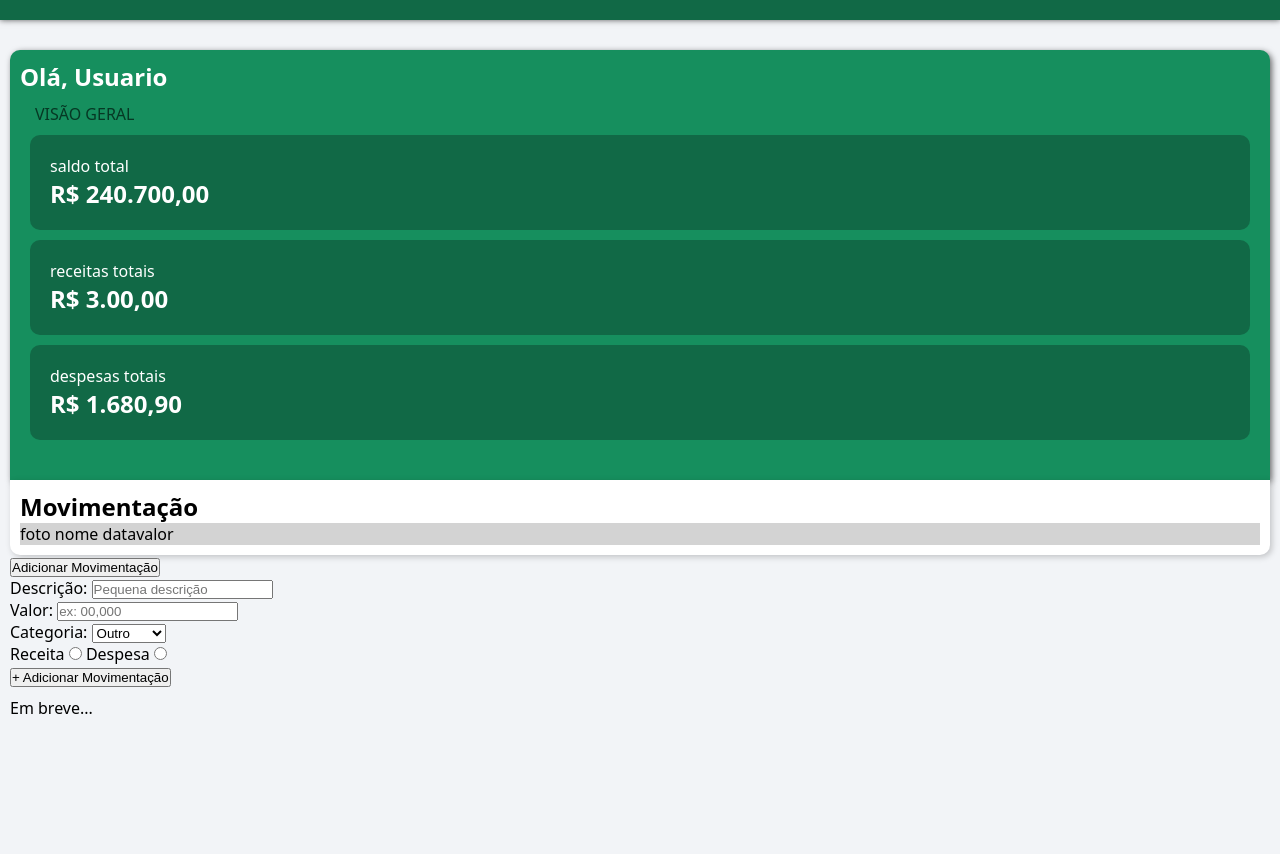
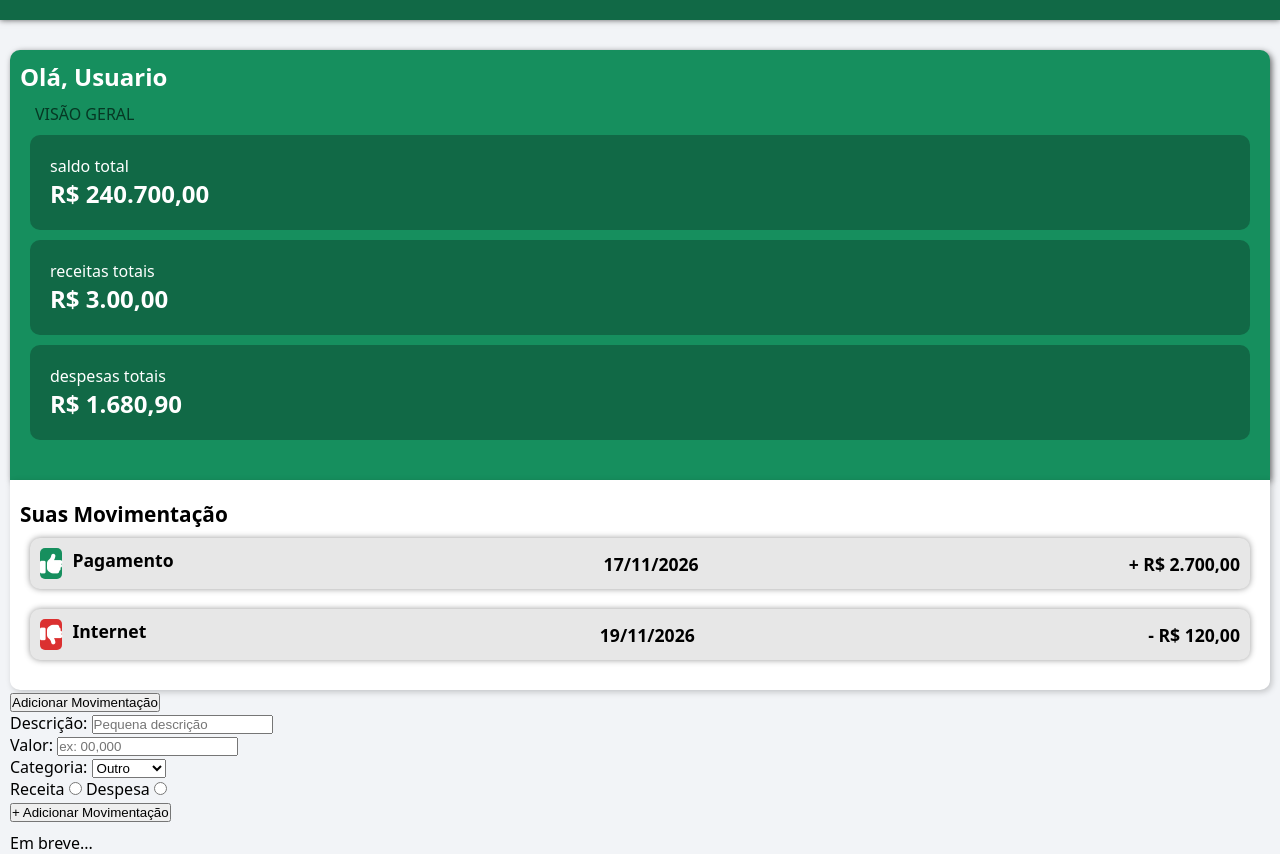
Before and after one commit to Khayofurquim15/MoneyFlow, a plain HTML site: page index.html in a window 1280 px wide. Shown: the part 80-934 px from the top of the page. Before the commit the page ends 800 px from the top, so only its background shows below. Drawn offline with Linux system fonts and the light colour scheme.

Commit message:
fazendo os movimentos

```diff
--- a/estilos/mobile.css
+++ b/estilos/mobile.css
@@ -91,14 +91,17 @@ section.info > div.saldo{
 
 div.saldo p{
     font-size: 1em;
-
 }
 
 section.movimentos{
     background-color: var(--cor-card) ;
     padding: 10px;
+    padding-top: 20px;
     border-radius: 0 0 10px 10px;
     box-shadow: 2px 2px 6px rgba(0, 0, 0, 0.205);
+}
+section.movimentos h2{
+    font-size: 1.3em;
 }
 
 #listaMov{
@@ -106,14 +109,41 @@ section.movimentos{
     list-style-position: inside;
 }
 #listaMov > li{
-    background-color: lightgrey;
+    background-color: rgb(231, 231, 231);
     display: flex;
     flex-flow: row nowrap;
-
+    justify-content: space-between;
+    align-items: center;
+    padding: 10px;
+    border-radius: 10px;
+    margin: 10px;
+    margin-bottom: 20px;
+    box-shadow: 0 0 6px rgba(0, 0, 0, 0.404);
 }
 
 #listaMov > li p{
     display: inline-block;
+    font-size: 1.1em;
+    font-weight: bold;
+}
+#listaMov div.bloco{
+    display: flex;
+    flex-flow: row nowrap;
+    gap: 10px;
+}
+#listaMov div.bloco > .indicador-bom{
+    background-color: #168f5e;
+    color: white;
+    font-size: 1.4em;
+    font-weight: bold;
+    border-radius: 5px;
+}
+#listaMov div.bloco > .indicador-ruim{
+    background-color: rgb(219, 48, 48);
+    color: white;
+    font-size: 1.4em;
+    font-weight: bold;
+    border-radius: 5px;
 }
 
 footer{
--- a/index.html
+++ b/index.html
@@ -5,6 +5,7 @@
     <meta name="viewport" content="width=device-width, initial-scale=1.0">
     <title>MoneyFlow</title>
     <link rel="stylesheet" href="estilos/mobile.css">
+    <script src="https://kit.fontawesome.com/82590b91d6.js" crossorigin="anonymous"></script>
 </head>
 <body>
     <div class="container">
@@ -24,19 +25,19 @@
 
                 <div class="saldo" >
 
-                    <div class="bloco-saldo" id="saldoTotal" >
+                    <div class="bloco-saldo" >
                         <p>saldo total</p>
-                        <h2>R$ 240.700,00</h2>
+                        <h2 id="saldoTotal">R$ 240.700,00</h2>
                     </div>
 
-                    <div class="bloco-saldo" id="receitaTotal" >
-                        <p>receitas totais</p>
-                        <h2>R$ 3.00,00</h2>
+                    <div class="bloco-saldo">
+                        <p >receitas totais</p>
+                        <h2 id="receitaTotal">R$ 3.00,00</h2>
                     </div>
 
                     <div class="bloco-saldo" id="despesaTotal" >
                         <p>despesas totais</p>
-                        <h2>R$ 1.680,90</h2>
+                        <h2 id="despesaTotal" >R$ 1.680,90</h2>
                     </div>
 
                 </div>
@@ -45,13 +46,22 @@
 
             <section class="movimentos">
 
-                <h2>Movimentação</h2>
+                <h2>Suas Movimentação</h2>
                 <ul id="listaMov" >
                     <li>
-                        <div>
-                            <p>foto</p> <p>nome</p> <p>data</p>
+                        <div class="bloco" >
+                            <div class="indicador-bom" ><i class="fa-solid fa-thumbs-up"></i> </div> <p>Pagamento</p>
                         </div>
-                        <p>valor</p>
+                        <p>17/11/2026</p>
+                        <p>+ R$ 2.700,00</p>
+                    </li>
+
+                    <li>
+                        <div class="bloco" >
+                            <div class="indicador-ruim" ><i class="fa-solid fa-thumbs-down"></i> </div> <p>Internet</p>
+                        </div>
+                        <p>19/11/2026</p>
+                        <p>- R$ 120,00</p>
                     </li>
                 </ul>
 
```
